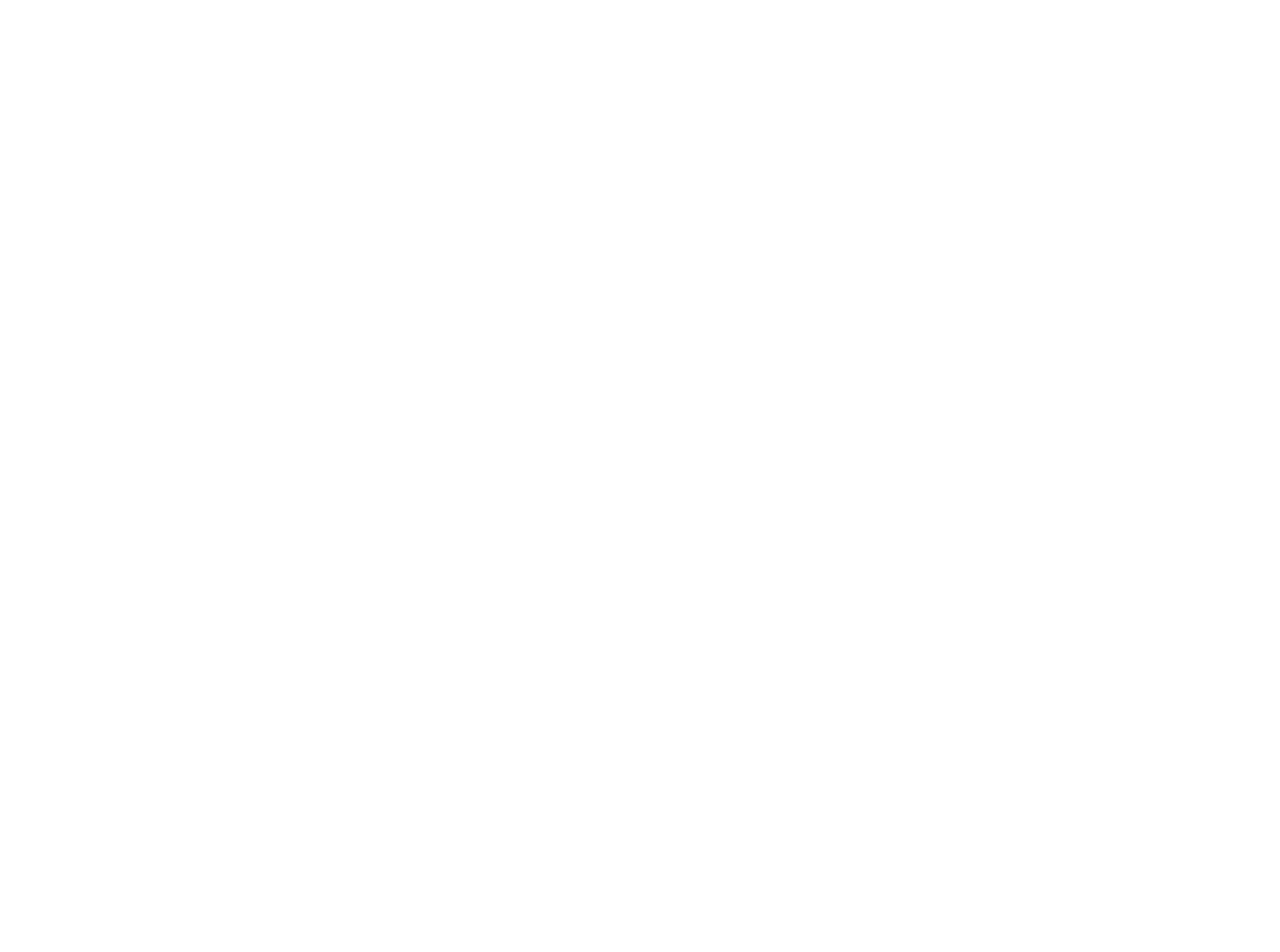
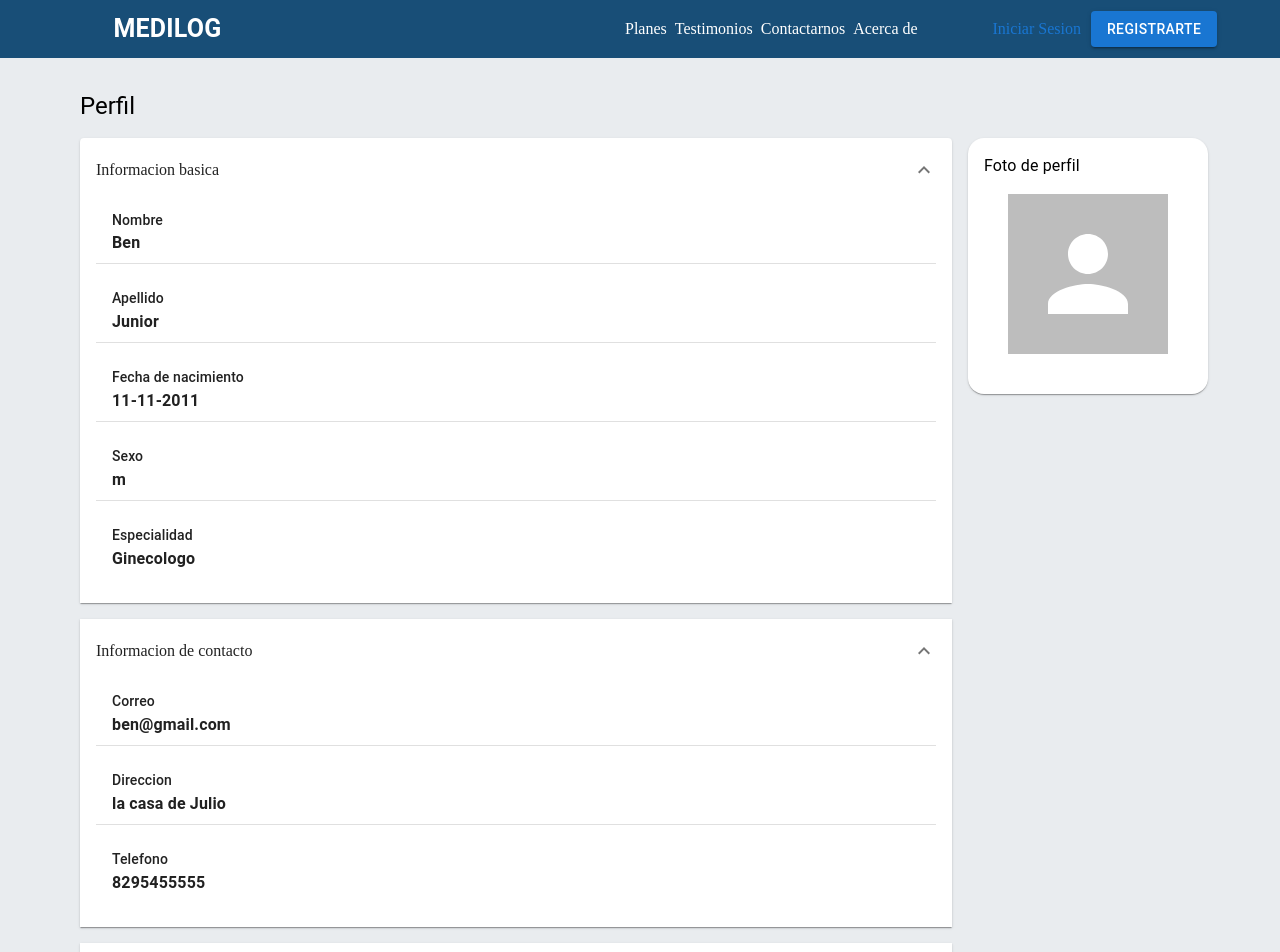
Before and after one commit to LennyMGarcia/MediLog, a React (Vite) app in the folder Cliente/: page /profile/BenJunior in a window 1280 px wide. Before the commit this address led to /404. Shown: the top 952 px of the page. Before the commit the page ends 800 px from the top, so only its background shows below. Built offline with nearby package versions, Linux system fonts and the light colour scheme.

Commit message:
Feat: Se agrego list formater y se mejor el profile

```diff
--- a/Cliente/src/Pages/Profile/Components/Profile.tsx
+++ b/Cliente/src/Pages/Profile/Components/Profile.tsx
@@ -9,58 +9,95 @@
 import Typography from "@mui/material/Typography/Typography";
 import Avatar from '@mui/material/Avatar';
 import { useParams } from 'react-router-dom';
-import { useEffect, useState } from "react";
+import React, { useEffect, useState } from "react";
 import { useNavigate } from 'react-router-dom';
 import ProfileList from "./ProfileList/ProfileList";
+import ListFormater from "./ProfileList/ListFormater";
 
-interface IProfileData {
+interface IPatientProfileData {
+  tipo: string,
   nombre: string,
   apellido: string,
   fecha_nacimiento: string,
   documento_identidad: string,
+  sexo: string,
   correo: string,
+  direccion: string,
   telefono: string,
   tipo_sangre: string,
+  padecimientos: string[],
+  alergias: string[],
+  familiares: string[],
+  metodo_pago: string,
+  datos_financieros: string,
 }
 
-function getFakeProfileData(idOrName: string = "1") {
-  const profiles: Record<string, IProfileData | undefined> = {
+interface ISpecialistProfileData {
+  tipo: string,
+  nombre: string,
+  apellido: string,
+  fecha_nacimiento: string,
+  sexo: string,
+  correo: string,
+  direccion: string,
+  telefono: string,
+  especialidad: string,
+  metodo_pago: string,
+  datos_financieros: string,
+}
+
+
+
+const profilesObject = {
   '1': {
+    tipo: "Paciente",
     nombre: 'Lenny Manuel',
     apellido: 'Garcia',
     fecha_nacimiento: '27-05-2001',
     documento_identidad: '11987654321',
+    sexo: "m",
     correo: 'lenny@gmail.com',
+    direccion: "La casa de ben",
     telefono: '18296572014',
     tipo_sangre: 'O+',
+    padecimientos: ["E-Coli", "Disfuncion Erectil"],
+    alergias: ["mujeres", "cafe", "Mi prima"],
+    familiares: ["BenJunior", "maikol", "jose Jimenez"],
+    metodo_pago: "Tarjeta de Debito",
+    datos_financieros: "1234567892222222",
+
   },
   '2': {
-      nombre: 'Ben',
-      apellido: 'Dourlouis',
-      fecha_nacimiento: '16-9-2001',
-      documento_identidad: '12345678911',
-      correo: 'ben@gmail.com',
-      telefono: '18291041014',
-      tipo_sangre: 'AB+',
+    tipo: "Especialista",
+    nombre: "Ben",
+    apellido: "Junior",
+    fecha_nacimiento: "11-11-2011",
+    sexo: "m",
+    correo: "ben@gmail.com",
+    direccion: "la casa de Julio",
+    telefono: "8295455555",
+    especialidad: "Ginecologo",
+    metodo_pago: "Tarjeta de Credito",
+    datos_financieros: "1234567891111111",
   },
 };
+
+function getFakeProfileData(idOrName: string = "1", profiles: Record<any, IPatientProfileData | ISpecialistProfileData | undefined>): IPatientProfileData | ISpecialistProfileData | undefined {
 
   if (!idOrName) {
     return undefined;
   }
 
-  let profile = profiles[idOrName];
-  if (profile) {
+  if (profiles[idOrName]) {
+    return profiles[idOrName];
+  }
+
+  const profileValues = Object.values(profiles);
+  const profile = profileValues.find(profile => `${profile?.nombre}${profile?.apellido}` === idOrName);
   return profile;
 }
 
-  const profileValues = Object.values(profiles);
-  profile = profileValues.find(profile => `${profile?.nombre}${profile?.apellido}` === idOrName);
-  return profile;
-}
-
-
-function generateSlug(profileData: IProfileData) {
+function generateSlug(profileData: IPatientProfileData | ISpecialistProfileData) {
   const { nombre, apellido } = profileData;
   const slug = `${nombre}${apellido}`;
   return slug;
@@ -68,13 +105,12 @@
 
 const Profile: React.FC = () => {
 
-
   const { idOrName } = useParams<{ idOrName: string }>();
   const navigate = useNavigate();
-  const [profileData, setProfileData] = useState<IProfileData | undefined>();
+  const [profileData, setProfileData] = useState<IPatientProfileData | ISpecialistProfileData | undefined>()
 
   useEffect(() => {
-    const fetchedProfileData = getFakeProfileData(idOrName);
+    const fetchedProfileData = getFakeProfileData(idOrName, profilesObject);
 
     if (!fetchedProfileData) {
       console.log('No se encontró el perfil');
@@ -83,18 +119,18 @@
     }
 
     setProfileData(fetchedProfileData);
-  }, [idOrName]);
 
-  useEffect(() => {
-    if (profileData) {
-      const slug = generateSlug(profileData);
+    if (fetchedProfileData) {
+      const slug = generateSlug(fetchedProfileData);
       navigate(`/profile/${slug}`);
     }
-  }, [profileData, navigate]);
+  }, [idOrName, navigate]);
 
   if (!profileData) {
     return <div>Cargando...</div>;
   }
+
+  const userType: string = profileData.tipo;
 
   return (
     <Box sx={{ backgroundColor: "#E9ECEF", minHeight: "86vh", width: "100vw" }}>
@@ -106,20 +142,32 @@
             <AccordionSummary
               expandIcon={<ExpandMoreIcon />}
               id="Informacion_basica"
-
             >
               Informacion basica
             </AccordionSummary>
             <AccordionDetails>
+              {userType == "Paciente" ?
                 <ProfileList dataList={[
                   { name: "Nombre", data: profileData.nombre, },
                   { name: "Apellido", data: profileData.apellido, },
                   { name: "Fecha de nacimiento", data: profileData.fecha_nacimiento, },
-                { name: "Documento de indentidad", data: profileData.documento_identidad, },
+                  { name: "Documento de indentidad", data: (profileData as IPatientProfileData).documento_identidad, },
+                  { name: "Sexo", data: profileData.sexo, },
                   { name: "Correo", data: profileData.correo, },
-                { name: "Telefono", data: profileData.telefono, },
-                { name: "Tipo de sangre", data: profileData.tipo_sangre, },
+                  { name: "Tipo de sangre", data: (profileData as IPatientProfileData).tipo_sangre, },
+                  { name: "Padecimiento", data: <ListFormater formatData={(profileData as IPatientProfileData).padecimientos}/> },
+                  { name: "Alergias", data: <ListFormater formatData={(profileData as IPatientProfileData).alergias}/>},
+                  { name: "Familiares", data: <ListFormater isNavigate={true} formatData={(profileData as IPatientProfileData).familiares}/> },
                 ]} />
+                :
+                <ProfileList dataList={[
+                  { name: "Nombre", data: profileData.nombre, },
+                  { name: "Apellido", data: profileData.apellido, },
+                  { name: "Fecha de nacimiento", data: profileData.fecha_nacimiento, },
+                  { name: "Sexo", data: profileData.sexo, },
+                  { name: "Especialidad", data: (profileData as ISpecialistProfileData).especialidad },
+                ]} />
+              }
             </AccordionDetails>
           </Accordion>
 
@@ -133,9 +181,9 @@
             </AccordionSummary>
             <AccordionDetails>
               <ProfileList dataList={[
-                {
-                  name: "Nombre", data: profileData.nombre,
-                },
+                { name: "Correo", data: profileData.correo, },
+                { name: "Direccion", data: profileData.direccion, },
+                { name: "Telefono", data: profileData.telefono, },
               ]} />
             </AccordionDetails>
           </Accordion>
@@ -149,12 +197,13 @@
               Informacion financiera
             </AccordionSummary>
             <AccordionDetails>
-
+              <ProfileList dataList={[
+                { name: "Metodo de pago", data: profileData.metodo_pago, },
+                { name: "Codigo de tarjeta", data: profileData.datos_financieros, },
+              ]} />
             </AccordionDetails>
           </Accordion>
-
         </Grid>
-
         <Grid item md={3}>
           <Box sx={{
             backgroundColor: "white",
@@ -162,18 +211,15 @@
             height: "16rem",
             boxShadow: 1,
             borderRadius: "1rem",
-
           }}>
             <Typography sx={{ padding: "1rem" }} variant="body1">Foto de perfil</Typography>
             <Box sx={{
-
               display: "flex",
               justifyContent: "center",
               alignItems: "center"
             }}>
               <Avatar sx={{ height: "10rem", width: "10rem" }} variant="square" />
             </Box>
-
           </Box>
         </Grid>
       </Grid>
--- /dev/null
+++ b/Cliente/src/Pages/Profile/Components/ProfileList/ListFormater.tsx
@@ -0,0 +1,49 @@
+import Box from "@mui/material/Box/Box"
+import List from "@mui/material/List/List"
+import ListItem from "@mui/material/ListItem/ListItem"
+import Typography from "@mui/material/Typography/Typography"
+import { Link, useNavigate, useParams } from "react-router-dom"
+
+interface IDataListaFormater {
+    formatData: any[]
+    isNavigate?: Boolean,
+}
+
+
+
+const ListFormater: React.FC<IDataListaFormater> = ({ formatData, isNavigate = false }) => {
+
+  const navigate = useNavigate();
+
+  const handleLinkClick = (route:string | number) => {
+    navigate(`/profile/${route}`);
+  };
+
+    return (
+        <>
+            {Array.isArray(formatData) ? (
+                formatData.map((item, index) => (
+                    <List key={index}>
+                        <ListItem sx={{ marginTop: index == 0 ? "-1rem" : "-1.8rem" }} key={index} id={String(index)}>
+                            <Box sx={{ display: 'flex', flexDirection: 'column' }} key={index}>
+                                {isNavigate ?
+                                    <Typography variant="body1">
+                                        <strong>{
+                                            <Link to={`/profile/${item}`} onClick={() => handleLinkClick(item)}>{item}</Link>
+                                        }</strong>
+                                    </Typography>
+                                    :
+                                    <Typography variant="body1">
+                                        <strong>{item}</strong>
+                                    </Typography>}
+                            </Box>
+                        </ListItem>
+                    </List>
+                ))
+            ) : (<div>No hay elementos</div>)}
+
+        </>
+    )
+}
+
+export default ListFormater
--- a/Cliente/src/Pages/Profile/Components/ProfileList/ProfileList.tsx
+++ b/Cliente/src/Pages/Profile/Components/ProfileList/ProfileList.tsx
@@ -8,7 +8,7 @@
 interface IProfileList {
     dataList?: {
         name: string | undefined,
-        data: any | undefined,
+        data: any | React.ReactNode |undefined,
     }[]
 }
 
```
Lines whose indentation alone changed are shown as unchanged.
